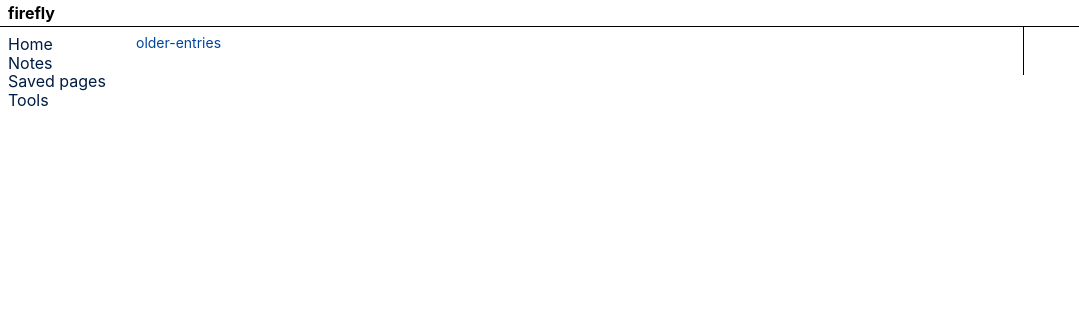
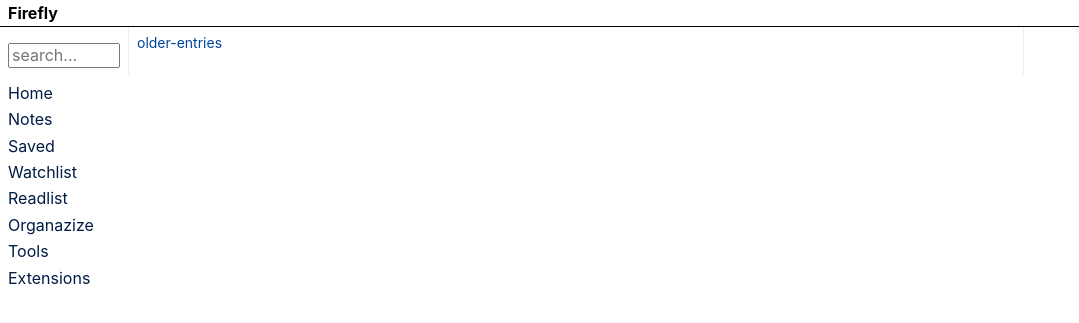
Before and after one commit to poudel/firefly, a Flask app: page / in a window 1280 px wide. Shown: the top 323 px of the page, without its empty margins (0-1079 px from the left). Run offline with Flask 2, Linux system fonts and the light colour scheme; data that the repository does not hold is empty.

Commit message:
layout changes

```diff
--- a/firefly/templates/base.html
+++ b/firefly/templates/base.html
@@ -11,18 +11,30 @@
     <body class="sans-serif">
         <!-- start navbar -->
         <div class="bb pv1 ph2 b">
-            firefly
+            Firefly
         </div>
         <!-- end navbar -->
 
         <div>
             <div class="fl w-10 pa2">
-                <a class="link navy underline-hover" href="">Home</a> <br>
-                <a class="link navy underline-hover" href="">Notes</a> <br>
-                <a class="link navy underline-hover" href="">Saved pages</a> <br>
-                <a class="link navy underline-hover" href="">Tools</a>
+                <div class="mt2">
+                    <input class="w-100" type="text" placeholder="search..." />
+                </div>
+
+                <div class="mt3">
+                    <ul class="list pl0">
+                        <li><a class="link navy underline-hover" href="">Home</a></li>
+                        <li class="mt2"><a class="link navy underline-hover" href="">Notes</a></li>
+                        <li class="mt2"><a class="link navy underline-hover" href="">Saved</a></li>
+                        <li class="mt2"><a class="link navy underline-hover" href="">Watchlist</a></li>
+                        <li class="mt2"><a class="link navy underline-hover" href="">Readlist</a></li>
+                        <li class="mt2"><a class="link navy underline-hover" href="">Organazize</a></li>
+                        <li class="mt2"><a class="link navy underline-hover" href="">Tools</a></li>
+                        <li class="mt2"><a class="link navy underline-hover" href="">Extensions</a></li>
+                    </ul>
+                </div>
             </div>
-            <div class="fl w-70 pa2 br">
+            <div class="fl w-70 pa2 br bl b--light-gray">
             {% block content %}
             {% endblock %}
             </div>
```
